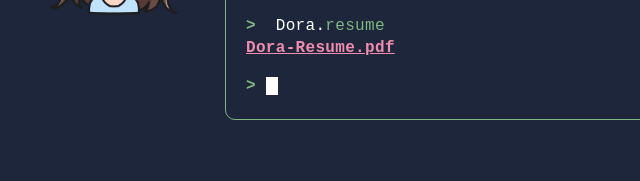
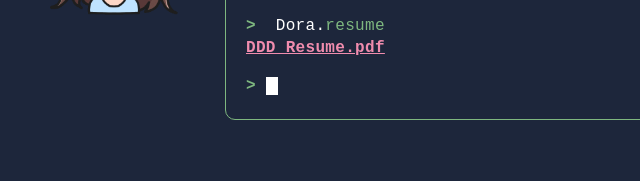
Before and after one commit to doradharshini/MyPortfolio, a plain HTML site: page about/index.html in a window 1280 px wide. Shown: the part 567-748 px from the top of the page, 207-847 px from the left. Drawn offline with nearby package versions, Linux system fonts and the light colour scheme.

Commit message:
Updated resume links

```diff
--- a/about/index.html
+++ b/about/index.html
@@ -107,7 +107,7 @@
                                 Dora.<span class="green">resume</span>
                             </p>
                             <p class="return">
-                                <a href="../Dora-Resume.pdf" class="hyperlink">Dora-Resume.pdf</a>
+                                <a href="../DDD_Resume.pdf" class="hyperlink">DDD_Resume.pdf</a>
                             </p>
                         </div>
                         <div class="statement">
@@ -148,7 +148,7 @@
                     <div class="card-info">
                         <h4 class="green">Quality Assurance Engineer</h4>
                         <p class="date">May 2022 - Present</p>
-                        <p><a href="Dora-Resume.pdf">Popmenu</a><br>
+                        <p><a href="DDD_Resume.pdf">Popmenu</a><br>
                             Remote</p>
                     </div>
                     <div class="card-description">
@@ -178,7 +178,7 @@
                     <div class="card-info">
                         <h4 class="green">Client Support Specialist</h4>
                         <p class="date">Sept 2021 - May 2022</p>
-                        <p><a href="Dora-Resume.pdf">Popmenu</a><br>
+                        <p><a href="DDD_Resume.pdf">Popmenu</a><br>
                             Remote</p>
                     </div>
                     <div class="card-description">
@@ -298,7 +298,7 @@
 
             </div>
             <div class="footer-column">
-                <a href="../Dora-Resume.pdf" class="footer-button">
+                <a href="../DDD_Resume.pdf" class="footer-button">
                     <img src="../img/resume.svg" alt="Resume Icon">
                     Resume
                 </a>
```
Also changed, not shown: index.html (+2 -2 lines), projects/index.html (+1 -1 lines).
